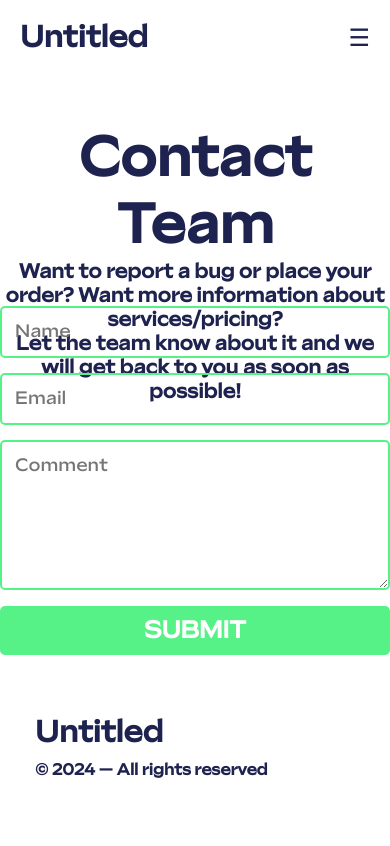
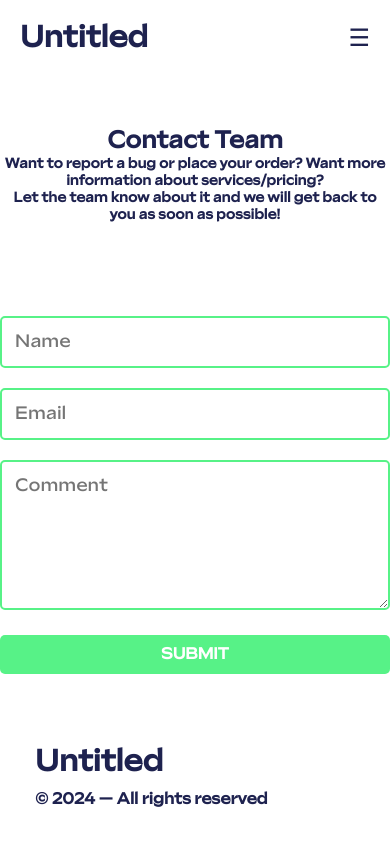
Before and after one commit to Baileys137/Layers, a plain HTML site: page contact.html in a window 390 px wide. Drawn offline with Linux system fonts and the light colour scheme.

Commit message:
Update style.css
Responsive code for smaller devices

```diff
--- a/style.css
+++ b/style.css
@@ -678,6 +678,30 @@
    box-sizing: border-box;
    outline:0;
  }
+/* Responsive Styles */
+
+/* Adjust layout for smaller screens */
+@media screen and (max-width: 768px) {
+  .feedback-input,
+  input[type="submit"] {
+    width: 100%;
+    margin: 10px 0;
+  }
+}
+
+/* Adjust layout for even smaller screens */
+@media screen and (max-width: 480px) {
+  /* Decrease font size for better readability on smaller screens */
+  .contact-title {
+    font-size: 24px;
+  }
+  .contact-about {
+    font-size: 14px;
+  }
+  input[type="submit"] {
+    font-size: 16px;
+  }
+}
 
  .feedback-input:focus { border:2px solid #1e224f; }
 
```
